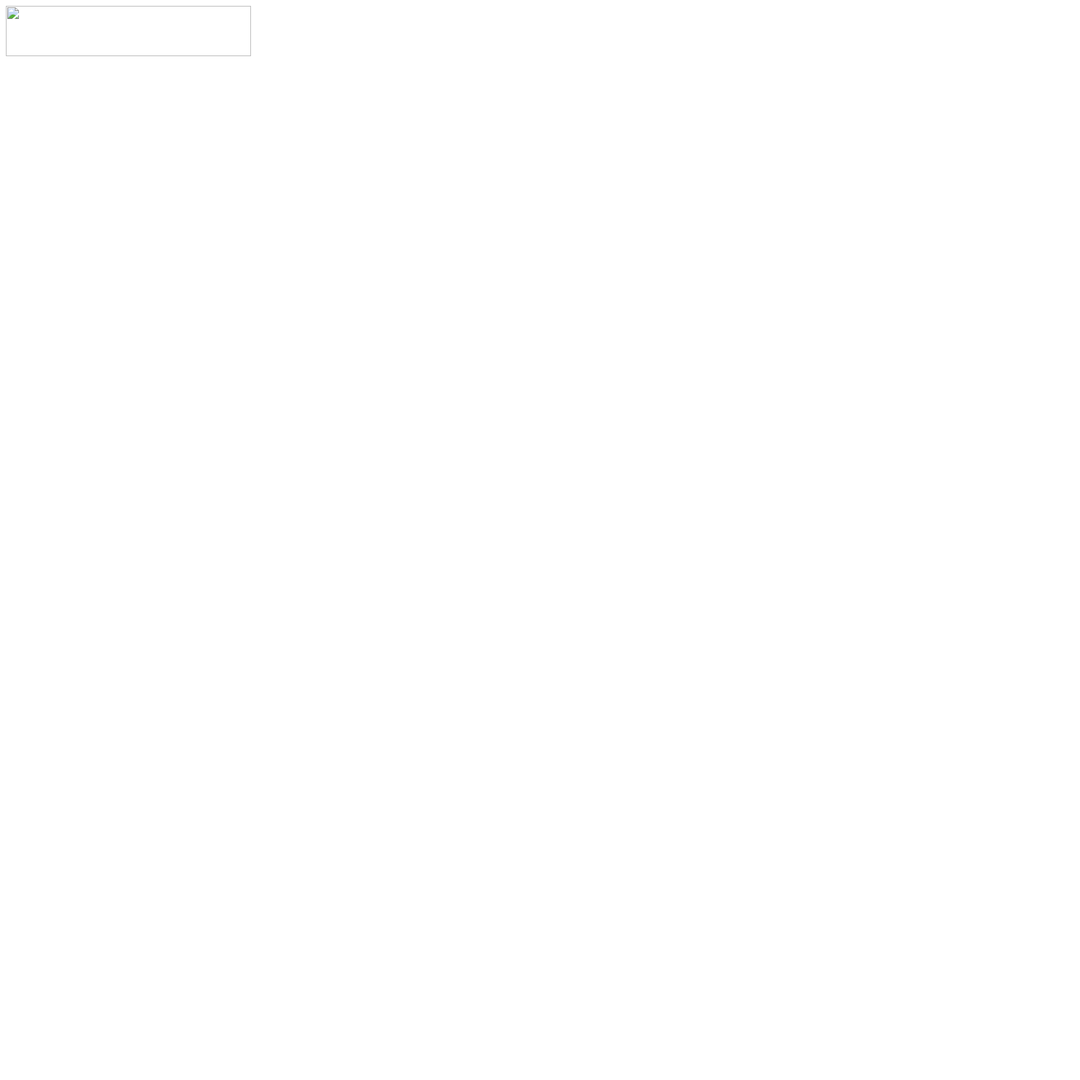
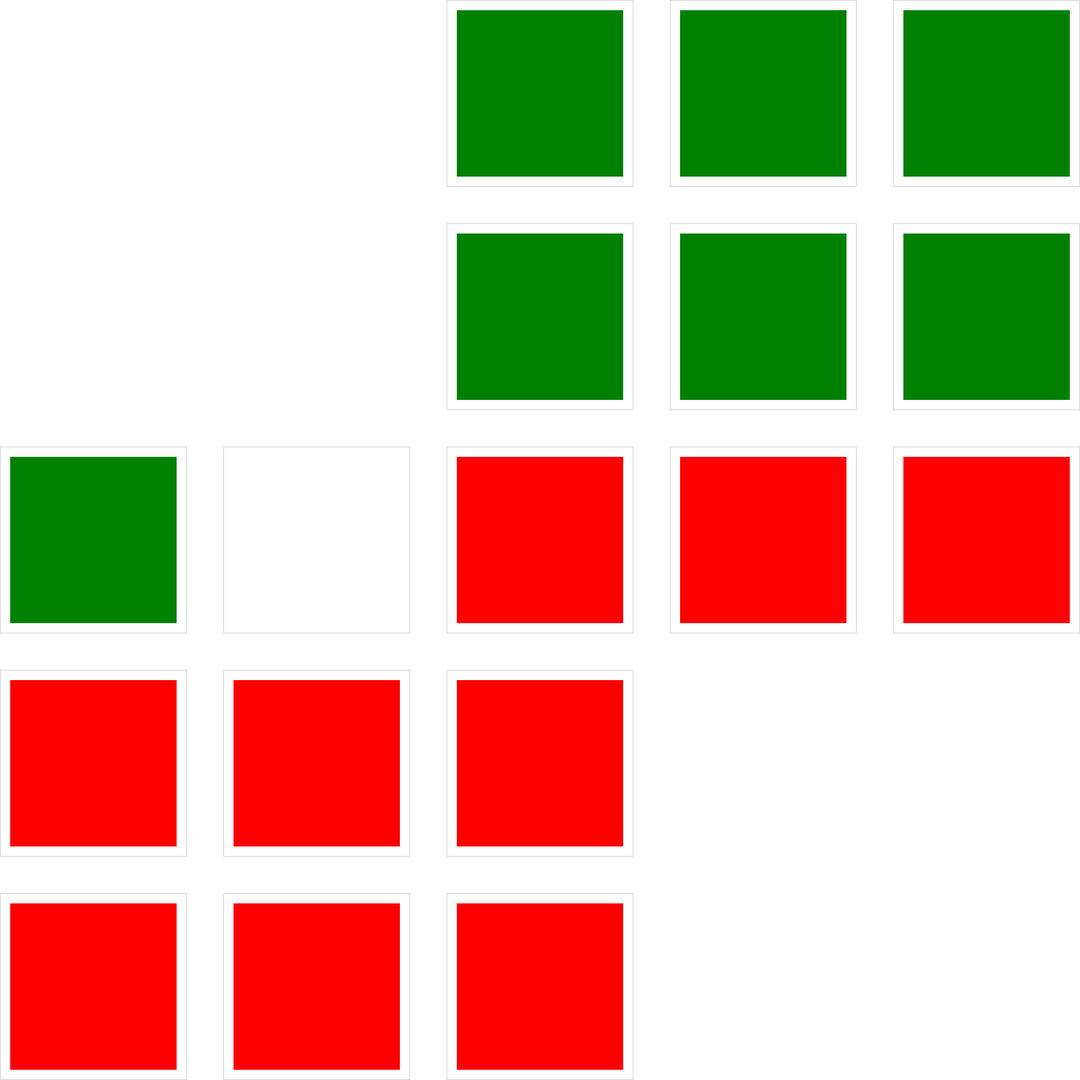
Before and after one commit to operezol/battlefield, a plain HTML site: page index.html in a window 1280 px wide. Shown: the whole page at 73% size, 1480 px wide, since content can reach past the window. Before the commit the page ends 800 px from the top, so only its background shows below. Drawn offline with Linux system fonts and the light colour scheme.

Commit message:
Update index.html

```diff
--- a/index.html
+++ b/index.html
@@ -1,6 +1,41 @@
 <!DOCTYPE HTML>
 <html>
+
 <head>
+    <style>
+        html,
+        body {
+            margin: 0;
+            padding: 0;
+            width: 100%;
+            height: 100%;
+            display: grid;
+            grid-gap: 50px;
+            grid-template-columns: 20vw 20vw 20vw 20vw 20vw;
+            grid-template-rows: 20vw 20vw 20vw 20vw 20vw;
+        }
+
+        * {
+            box-sizing: border-box;
+        }
+
+        .slot.active {
+            border: 1px solid lightgrey;
+        }
+
+        .piece {
+            padding: 45%;
+            margin: 5%;
+        }
+
+        .piece.right {
+            background-color: green;
+        }
+
+        .piece.left {
+            background-color: red;
+        }
+    </style>
     <script>
         function allowDrop(ev) {
             ev.preventDefault();
@@ -17,11 +52,68 @@ function drop(ev) {
         }
     </script>
 </head>
+
 <body>
+    <div class="slot"></div>
+    <div class="slot"></div>
+    <div id="slot1" ondrop="drop(event)" ondragover="allowDrop(event)" class="slot active">
+        <div id="piece1" draggable="true" ondragstart="drag(event)" class="piece right"></div>
+    </div>
+    <div id="slot2" ondrop="drop(event)" ondragover="allowDrop(event)" class="slot active">
+        <div id="piece2" draggable="true" ondragstart="drag(event)" class="piece right"></div>
+    </div>
+    <div id="slot3" ondrop="drop(event)" ondragover="allowDrop(event)" class="slot active">
+        <div id="piece3" draggable="true" ondragstart="drag(event)" class="piece right"></div>
+    </div>
+    <div class="slot"></div>
+    <div class="slot"></div>
 
-<div id="div1" ondrop="drop(event)" ondragover="allowDrop(event)"></div>
+    <div id="slot4" ondrop="drop(event)" ondragover="allowDrop(event)" class="slot active">
+        <div id="piece4" draggable="true" ondragstart="drag(event)" class="piece right"></div>
+    </div>
+    <div id="slot5" ondrop="drop(event)" ondragover="allowDrop(event)" class="slot active">
+        <div id="piece5" draggable="true" ondragstart="drag(event)" class="piece right"></div>
+    </div>
+    <div id="slot6" ondrop="drop(event)" ondragover="allowDrop(event)" class="slot active">
+        <div id="piece6" draggable="true" ondragstart="drag(event)" class="piece right"></div>
+    </div>
+    <div id="slot7" ondrop="drop(event)" ondragover="allowDrop(event)" class="slot active">
+        <div id="piece7" draggable="true" ondragstart="drag(event)" class="piece right"></div>
+    </div>
+    <div id="slot8" ondrop="drop(event)" ondragover="allowDrop(event)" class="slot active">
 
-<img id="drag1" src="img_logo.gif" draggable="true" ondragstart="drag(event)" width="336" height="69">
+    </div>
+    <div id="slot9" ondrop="drop(event)" ondragover="allowDrop(event)" class="slot active">
+        <div id="piece9" draggable="true" ondragstart="drag(event)" class="piece left"></div>
+    </div>
+    <div id="slot10" ondrop="drop(event)" ondragover="allowDrop(event)" class="slot active">
+        <div id="piece10" draggable="true" ondragstart="drag(event)" class="piece left"></div>
+    </div>
+    <div id="slot11" ondrop="drop(event)" ondragover="allowDrop(event)" class="slot active">
+        <div id="piece11" draggable="true" ondragstart="drag(event)" class="piece left"></div>
+    </div>
+    <div id="slot12" ondrop="drop(event)" ondragover="allowDrop(event)" class="slot active">
+        <div id="piece12" draggable="true" ondragstart="drag(event)" class="piece left"></div>
+    </div>
+    <div id="slot13" ondrop="drop(event)" ondragover="allowDrop(event)" class="slot active">
+        <div id="piece13" draggable="true" ondragstart="drag(event)" class="piece left"></div>
+    </div>
+    <div id="slot14" ondrop="drop(event)" ondragover="allowDrop(event)" class="slot active">
+        <div id="piece14" draggable="true" ondragstart="drag(event)" class="piece left"></div>
+    </div>
+    <div class="slot"></div>
+    <div class="slot"></div>
+    <div id="slot15" ondrop="drop(event)" ondragover="allowDrop(event)" class="slot active">
+        <div id="piece15" draggable="true" ondragstart="drag(event)" class="piece left"></div>
+    </div>
+    <div id="slot16" ondrop="drop(event)" ondragover="allowDrop(event)" class="slot active">
+        <div id="piece16" draggable="true" ondragstart="drag(event)" class="piece left"></div>
+    </div>
+    <div id="slot17" ondrop="drop(event)" ondragover="allowDrop(event)" class="slot active">
+        <div id="piece17" draggable="true" ondragstart="drag(event)" class="piece left"></div>
+    </div>
+    <div class="slot"></div>
+    <div class="slot"></div>
+</body>
 
-</body>
 </html>
```
Lines whose indentation alone changed are shown as unchanged.
